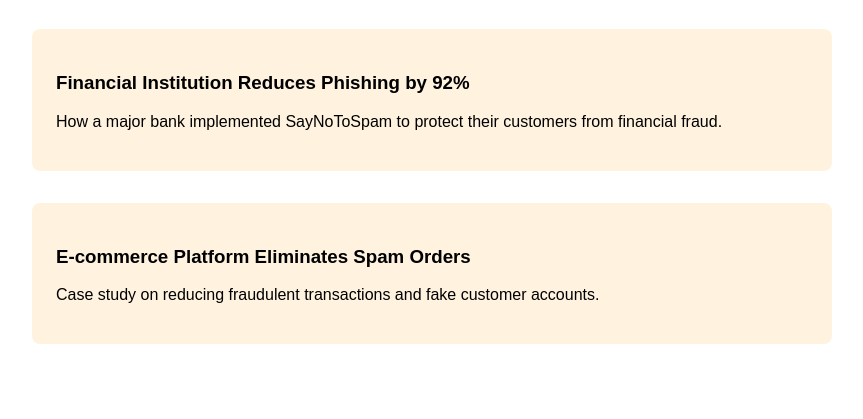
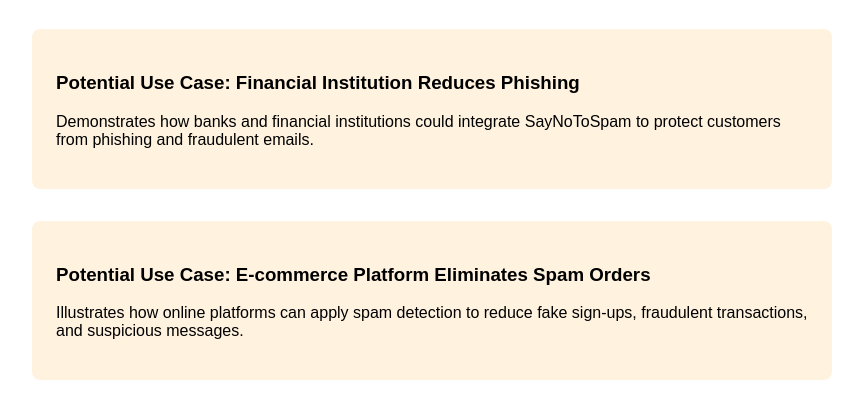
Before and after one commit to RASHMIRANJANGIRI/indiasaynotospam, a website: page case-studies.html in a window 1280 px wide. Shown: the part 111-530 px from the top of the page, without its empty margins (208-1071 px from the left). Drawn offline with Linux system fonts and the light colour scheme.

Commit message:
Update case-studies.html

```diff
--- a/case-studies.html
+++ b/case-studies.html
@@ -17,14 +17,15 @@
         <h1>Case Studies</h1>
 
         <div class="case-study">
-            <h3>Financial Institution Reduces Phishing by 92%</h3>
-            <p>How a major bank implemented SayNoToSpam to protect their customers from financial fraud.</p>
-        </div>
+  <h3>Potential Use Case: Financial Institution Reduces Phishing</h3>
+  <p>Demonstrates how banks and financial institutions could integrate SayNoToSpam to protect customers from phishing and fraudulent emails.</p>
+</div>
 
-        <div class="case-study">
-            <h3>E-commerce Platform Eliminates Spam Orders</h3>
-            <p>Case study on reducing fraudulent transactions and fake customer accounts.</p>
-        </div>
+<div class="case-study">
+  <h3>Potential Use Case: E-commerce Platform Eliminates Spam Orders</h3>
+  <p>Illustrates how online platforms can apply spam detection to reduce fake sign-ups, fraudulent transactions, and suspicious messages.</p>
+</div>
     </div>
 </body>
+
 </html>
```
